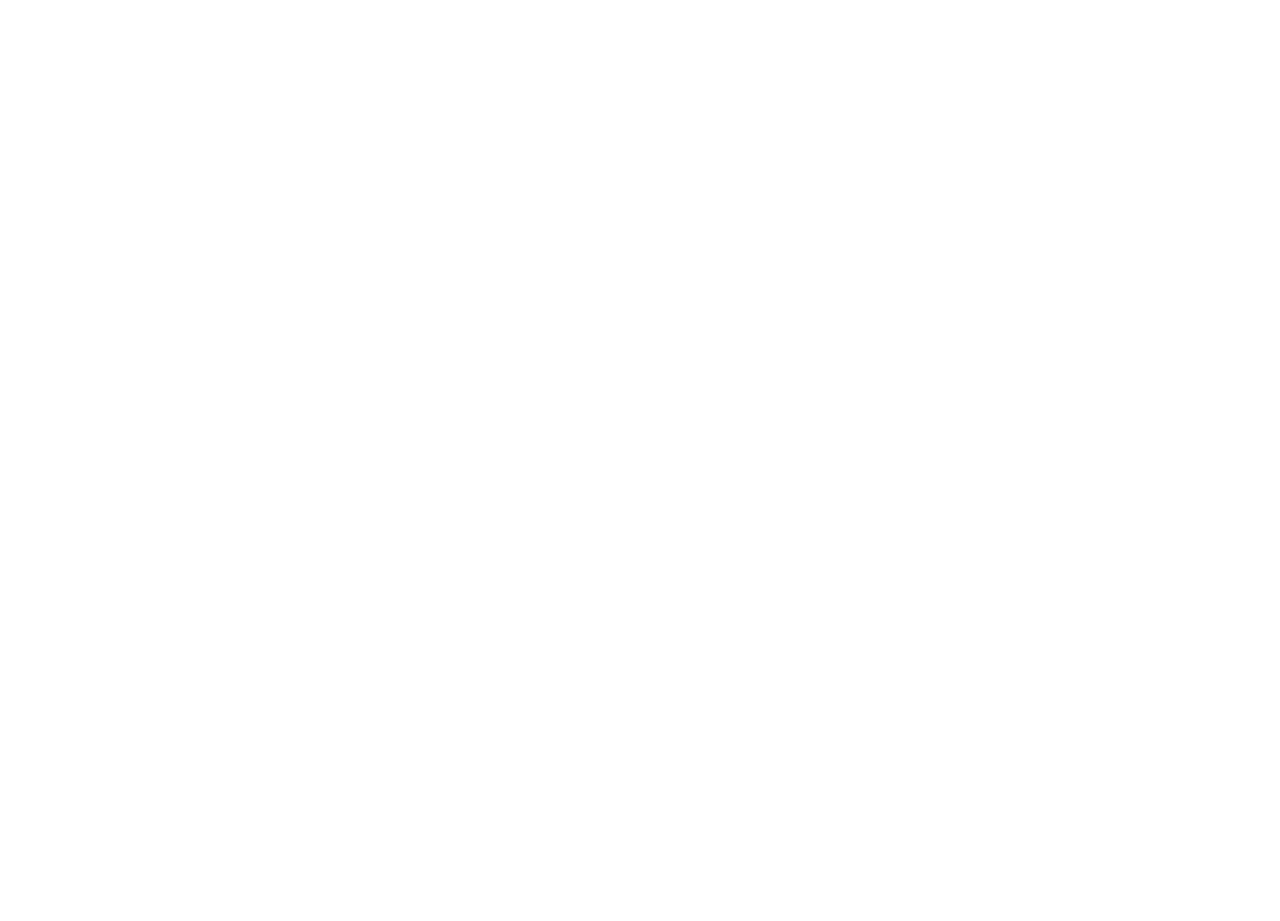
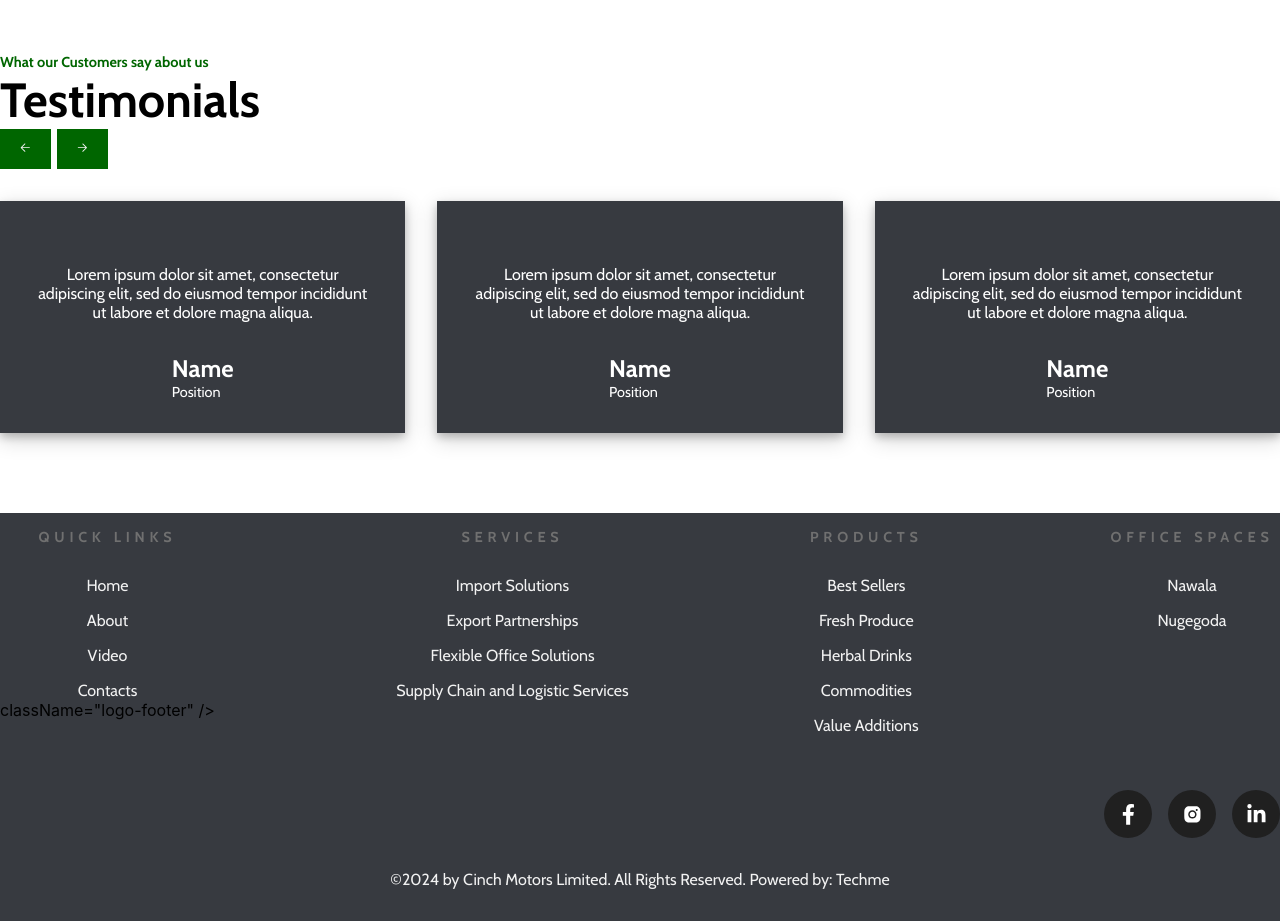
Before and after one commit to baayesh/dnore, a React (Create React App) app: page / in a window 1280 px wide. Shown: the part 2980-3901 px from the top of the page. Before the commit the page ends 3033 px from the top, so only its background shows below. Built offline with nearby package versions, Linux system fonts and the light colour scheme.

Commit message:
create footer

```diff
--- a/src/common/footer.jsx
+++ b/src/common/footer.jsx
@@ -0,0 +1,71 @@
+import React from "react";
+import "../styles/footer.css";
+import { FaFacebookF } from "react-icons/fa";
+import { AiFillInstagram } from "react-icons/ai";
+import { FaLinkedinIn } from "react-icons/fa";
+import { SiTwitter } from "react-icons/si";
+
+
+const Footer = () => {
+  return (
+    <div className="footer-container">
+      <div className="footer-main">
+        <div className="footer-column">
+          <h3>QUICK LINKS</h3>
+          <p>Home</p>
+          <p>About</p>
+          <p>Video</p>
+          <p>Contacts</p>
+className="logo-footer" />
+        </div>
+        <div className="footer-column">
+          <h3>SERVICES</h3>
+          <p>Import Solutions</p>
+          <p>Export Partnerships</p>
+          <p>Flexible Office Solutions</p>
+          <p>Supply Chain and Logistic Services</p>
+
+        </div>
+        <div className="footer-column">
+          <h3>PRODUCTS</h3>
+          <p>Best Sellers</p>
+          <p>Fresh Produce</p>
+          <p>Herbal Drinks</p>
+          <p>Commodities</p>
+          <p>Value Additions</p>
+        </div>
+        <div className="footer-column">
+          <h3>OFFICE SPACES</h3>
+          <p>Nawala</p>
+          <p>Nugegoda</p>
+          <div className="row footer-social">
+            <div className="social-media-icon-container">
+              <FaFacebookF className="social-media-icon" />
+
+
+            </div>
+
+
+            <div className="social-media-icon-container">
+              <AiFillInstagram  className="social-media-icon"/>
+            </div>
+            <div className="social-media-icon-container">
+              <FaLinkedinIn className="social-media-icon"/>
+            </div>
+            {/* <div className="social-media-icon-container">
+              <SiTwitter className="social-media-icon"/>
+            </div>  */}
+          </div>
+        </div>
+      </div>
+
+      <div className="footer-lastline">
+        <p>
+          ©2024 by Cinch Motors Limited. All Rights Reserved. Powered by: Techme
+        </p>
+      </div>
+    </div>
+  );
+};
+
+export default Footer;
--- /dev/null
+++ b/src/components/Home/Testimonials.jsx
@@ -0,0 +1,86 @@
+import React from "react";
+import "../../styles/home.css";
+import { HiArrowSmallLeft } from "react-icons/hi2";
+import { HiArrowSmallRight } from "react-icons/hi2";
+
+
+const Testimonials = () => {
+  return (
+    <section>
+      <div className="testimaonials-container">
+        <div className="testimonials-heading">
+          <p className="tag-1">What our Customers say about us</p>
+          <h1 className="heading">Testimonials</h1>
+          <div className="testimonials-card-1-buttons">
+            <button className="testimonials-button-1">
+              <HiArrowSmallLeft className="testimonials-arrow" />
+            </button>
+            <button className="testimonials-button-2">
+              <HiArrowSmallRight className="testimonials-arrow" />
+            </button>
+          </div>
+        </div>
+        <div className="testimonials-cards">
+          {/* Card 1 */}
+          <div className="testimonials-card-3 column">
+            <div> </div>
+            <div className="testimonials-card-3-content">
+              <p className="paragraph">
+                Lorem ipsum dolor sit amet, consectetur adipiscing elit, sed do
+                eiusmod tempor incididunt ut labore et dolore magna aliqua.{" "}
+              </p>
+            </div>
+            <div className="testimonials-card-3-party row">
+              {/* <div className="testimonials-card-2-party-img">
+                <img src={person} alt="" />
+              </div> */}
+              <div className="column testimonials-card-3-party-content">
+                <h5 className="subheading__2">Name</h5>
+                <p className="tag__2">Position</p>
+              </div>
+            </div>
+          </div>
+          {/* Card 2 */}
+          <div className="testimonials-card-3 column">
+            <div> </div>
+            <div className="testimonials-card-3-content">
+              <p className="paragraph">
+                Lorem ipsum dolor sit amet, consectetur adipiscing elit, sed do
+                eiusmod tempor incididunt ut labore et dolore magna aliqua.{" "}
+              </p>
+            </div>
+            <div className="testimonials-card-3-party row">
+              {/* <div className="testimonials-card-3-party-img">
+                <img src={person} alt="" />
+              </div> */}
+              <div className="column testimonials-card-3-party-content">
+                <h5 className="subheading__2">Name</h5>
+                <p className="tag__2">Position</p>
+              </div>
+            </div>
+          </div>
+          <div className="testimonials-card-3 column">
+            <div> </div>
+            <div className="testimonials-card-3-content">
+              <p className="paragraph">
+                Lorem ipsum dolor sit amet, consectetur adipiscing elit, sed do
+                eiusmod tempor incididunt ut labore et dolore magna aliqua.{" "}
+              </p>
+            </div>
+            <div className="testimonials-card-3-party row">
+              {/* <div className="testimonials-card-2-party-img">
+                <img src={person} alt="" />
+              </div> */}
+              <div className="column testimonials-card-3-party-content">
+                <h5 className="subheading__2">Name</h5>
+                <p className="tag__2">Position</p>
+              </div>
+            </div>
+          </div>
+        </div>
+      </div>
+    </section>
+  );
+};
+
+export default Testimonials;
--- a/src/pages/Home.jsx
+++ b/src/pages/Home.jsx
@@ -8,6 +8,8 @@
 import Counter from '../components/Home/Counter';
 import USP from '../components/Home/USP';
 import Partners from '../components/Home/Partners';
+import Testimonials from '../components/Home/Testimonials';
+import Footer from '../common/footer'
 
 
 
@@ -30,6 +32,8 @@
     <Counter/>
     <USP/>
     <Partners/>
+    <Testimonials/>
+    <Footer/>
 
 
 
--- /dev/null
+++ b/src/styles/footer.css
@@ -0,0 +1,68 @@
+.footer-container {
+  background-color: #373a40;
+}
+
+.footer-main {
+  display: flex;
+  max-width: 1440px;
+  margin: auto;
+  justify-content: space-between;
+}
+
+.footer-column {
+  display: flex;
+  flex-direction: column;
+}
+
+.footer-column h3 {
+  font-family: "cabin", sans-serif;
+  color: #707070;
+  letter-spacing: 0.3rem;
+  font-size: 0.9rem;
+}
+
+.footer-column p {
+  font-family: "cabin", sans-serif;
+  color: #f2f2f2;
+  margin-bottom: 0em;
+}
+
+.logo-footer {
+  margin-top: 1em;
+  border-radius: 0.2em;
+  width: 100%;
+  margin-top: 3em;
+}
+
+.footer-social {
+  gap: 1em;
+  margin-top: 10em;
+}
+
+.footer-lastline p {
+  font-family: "cabin", sans-serif;
+ padding: 2em 0em;
+ margin: 0;
+  color: #f2f2f2;
+}
+
+.social-media-icon-container {
+  background-color: #202020;
+  width: 3em;
+  height: 3em;
+  border-radius: 3em;
+  display: flex;
+  justify-content: center;
+  align-items: center;
+  cursor: pointer;
+}
+
+.social-media-icon-container:hover {
+  background-color: #006600;
+}
+
+.social-media-icon {
+  color: #ffffff;
+  width: 1.3em;
+  height: 1.3em;
+}
--- a/src/styles/home.css
+++ b/src/styles/home.css
@@ -434,3 +434,139 @@
 .partners__left p {
   text-align: left;
 }
+
+/* Testimonials-Section 8 */
+.testimaonials-container {
+  display: flex;
+  flex-direction: column;
+  max-width: 1440px;
+  margin: 3em auto;
+}
+
+.testimonials-heading {
+  text-align: left;
+}
+
+.testimonials-cards {
+  display: flex;
+  flex-direction: row;
+  justify-content: space-between;
+  gap: 2em;
+  margin-bottom: 2em;
+}
+
+/* Testimonaials - Card 1 */
+.testimonials-card-1 {
+  padding: 2em;
+}
+
+.testimonials-card-1-heading {
+  text-align: left;
+}
+
+.testimonials-card-1-content {
+  text-align: left;
+}
+
+.testimonials-card-1-content p {
+  margin-top: 1.9em;
+}
+
+.testimonials-card-1-buttons {
+  display: flex;
+  text-align: left;
+  padding: 0em 2em 2em 0em;
+  gap: 0.4em;
+}
+
+.testimonials-card-1-buttons button {
+  padding: 0.9em;
+  border-width: 0px;
+}
+
+.testimonials-button-1 {
+  background-color: #006600;
+}
+
+.testimonials-button-2 {
+  background-color: #006600;
+}
+
+.testimonials-arrow {
+  color: #f2f2f2;
+  width: 2em;
+}
+
+/* Testiminials - Card 2 */
+.testimonials-card-2 {
+  background-color: white;
+  box-shadow: 0 4px 8px 0 rgba(0, 0, 0, 0.2), 0 6px 20px 0 rgba(0, 0, 0, 0.19);
+  padding: 2em;
+  justify-content: center;
+  align-items: center;
+  gap: 2em;
+}
+
+.testimonials-card-2-content {
+}
+
+.testimonials-card-2-party {
+  gap: 2em;
+  justify-content: center;
+  align-items: center;
+}
+
+/* .testimonials-card-2-party-img {
+  width: 70px;
+  height: 70px;
+}
+
+.testimonials-card-2-party-img img {
+  width: 70px;
+  height: 70px;
+  border-radius: 70px;
+} */
+
+.testimonials-card-2-party-content {
+  text-align: left;
+}
+
+/* Testiminials - Card 3 */
+.testimonials-card-3 {
+  background-color: #373a40;
+  color: white;
+  box-shadow: 0 4px 8px 0 rgba(0, 0, 0, 0.2), 0 6px 20px 0 rgba(0, 0, 0, 0.19);
+  padding: 2em;
+  justify-content: center;
+  align-items: center;
+  gap: 2em;
+}
+
+.testimonials-card-3-content {
+}
+
+.testimonials-card-3-party {
+  gap: 2em;
+  justify-content: center;
+  align-items: center;
+}
+
+.testimonials-card-3-party-img {
+  width: 70px;
+  height: 70px;
+}
+
+.testimonials-card-3-party-img img {
+  width: 70px;
+  height: 70px;
+  border-radius: 70px;
+}
+
+.testimonials-card-3-party-content {
+  text-align: left;
+}
+
+/* Z-indexes of all components
+    header - 10
+
+*/
```
